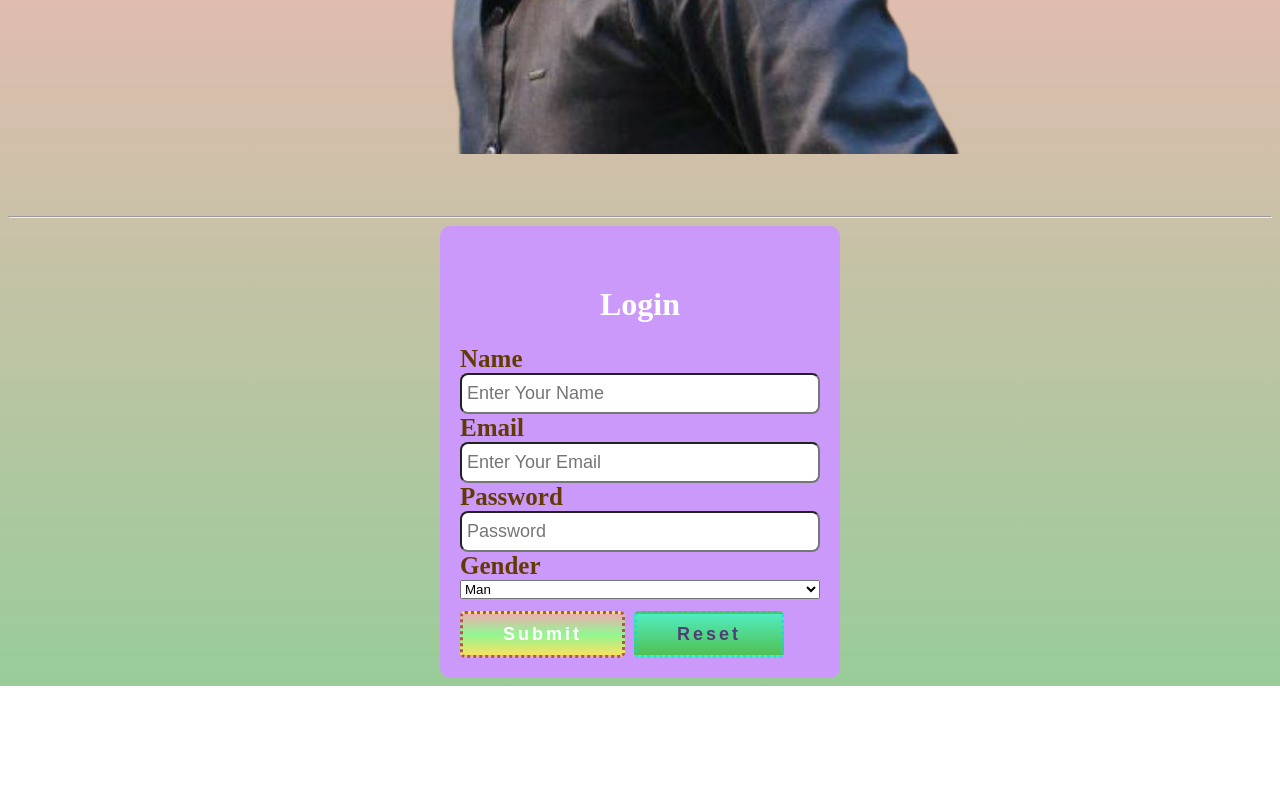
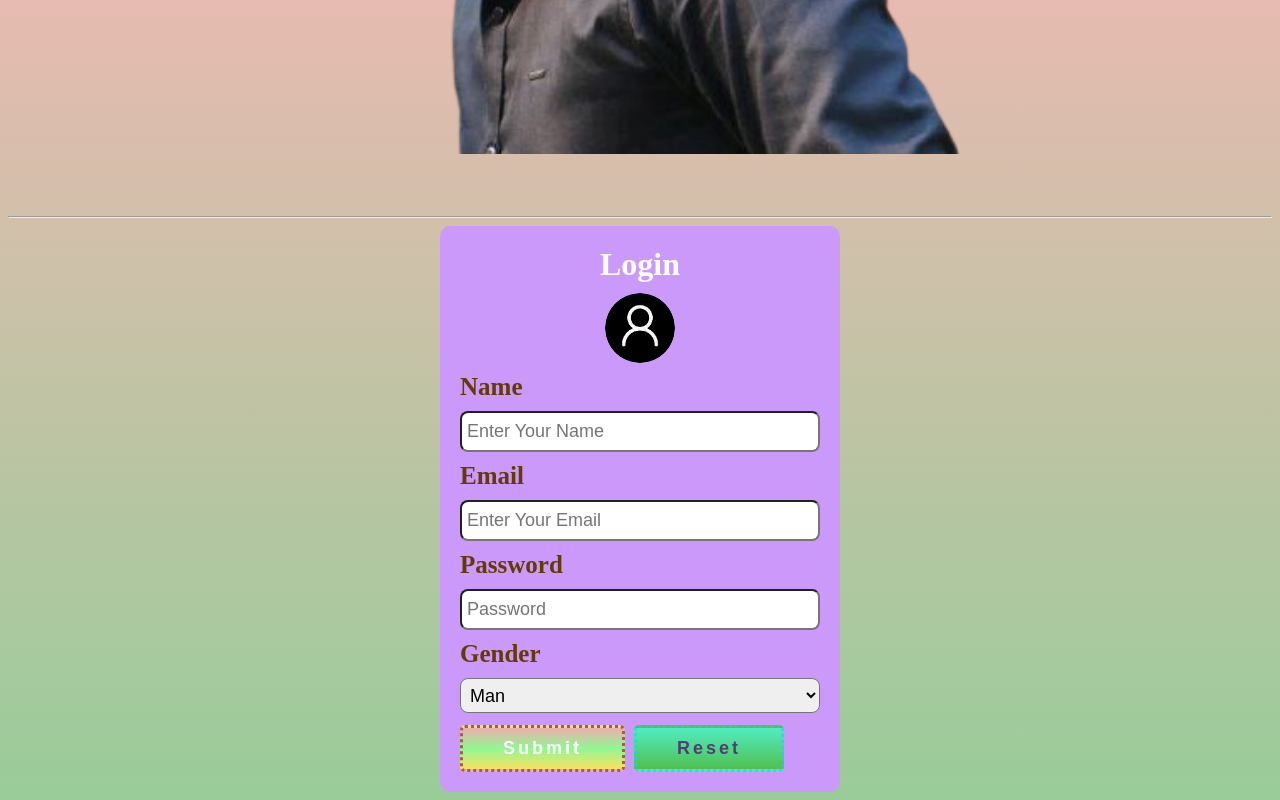
Before and after one commit to Raselraaz123/my-first-repo-27-12-22, a plain HTML site: page index.html in a window 1280 px wide. Shown: the part 1178-1978 px from the top of the page. Before the commit the page ends 1864 px from the top, so only its background shows below. Drawn offline with Linux system fonts and the light colour scheme.

Commit message:
add login img

```diff
--- a/index.html
+++ b/index.html
@@ -16,6 +16,7 @@
   <hr>
   <form class="hole-form" action="">
     <h1 class="title">Login</h1>
+    <img class="logo" src="images.png" alt="">
     <div class="form-style">
       <label for="">Name</label>
       <input placeholder="Enter Your Name" type="text">
--- a/style.css
+++ b/style.css
@@ -36,7 +36,18 @@ img{
 }
 .title{
   text-align: center;
-  margin-top: 40px;
+  margin: 0;
+  margin-bottom: 10px;
+  padding: 0;
+
+}
+.logo{
+  width: 70px;
+  border-radius: 50%;
+  margin: 0 auto;
+  display: flex;
+  justify-content: center;
+
 }
 .form-style{
   display: flex;
@@ -47,12 +58,14 @@ img{
   width: ; */
 }
 .form-style input{
+
   height: 35px;
   border-radius: 8px;
   padding-left: 5px;
 font-size: 18px;
 }
 .form-style label{
+    margin: 10px 0;
 font-size: 25px;
 font-weight: 600;
 color: rgb(99, 58, 4);
@@ -88,3 +101,9 @@ background-image: linear-gradient(rgb(81, 236, 192),rgb(81, 192, 81));
   background-image: radial-gradient(rgb(98, 58, 64),rgba(94, 42, 115, 0.454));
   border-radius: 50px 0px 50px 0px;
 }
+select,option{
+ height: 35px;
+  border-radius: 8px;
+  padding-left: 5px;
+font-size: 18px;
+}
```
Also changed, not shown: images.png (added).
